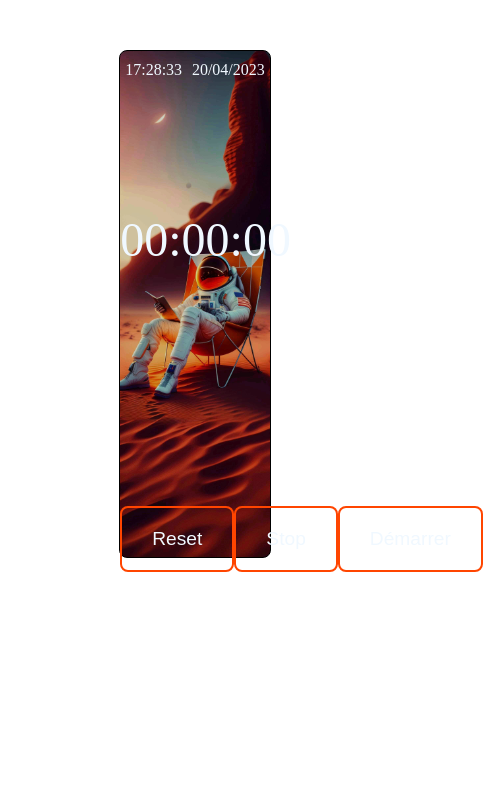
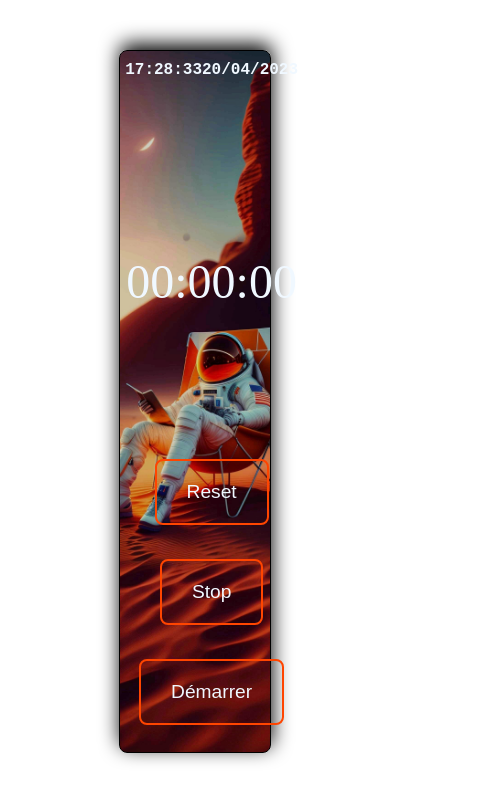
Before and after one commit to bibodev23/chronoJS, a website: page index.html in a window 390 px wide. Shown: the whole page, 483 px wide, since content can reach past the window. Drawn offline with Linux system fonts and the light colour scheme.

Commit message:
responsive wrap

```diff
--- a/index.html
+++ b/index.html
@@ -9,11 +9,13 @@
     <script src="/script.js" defer></script>
 </head>
 <body>
-    <div class="wrapper">
+    <div class="container">
         <header>
             <div id="horloge"></div>
             <div id="date"></div>
         </header>
+
+        <h1 id="h1"></h1>
 
         <div id="chrono">00:00:00</div>
         <div class="buttons">
--- /dev/null
+++ b/package.json
@@ -0,0 +1,5 @@
+{
+  "dependencies": {
+    "typewriter-effect": "^2.19.0"
+  }
+}
--- a/script.js
+++ b/script.js
@@ -1,3 +1,5 @@
+
+
 let chrono = document.getElementById("chrono")
 let resetBtn = document.getElementById("reset")
 let stopBtn = document.getElementById("stop")
@@ -98,4 +100,4 @@ let dates = () => {
     date.textContent = d.toLocaleDateString("fr");
     setTimeout(heure, 1000)
 }
-dates()
+dates();
--- a/style.css
+++ b/style.css
@@ -1,13 +1,15 @@
-.wrapper
+.container
 {
+    display: grid;
     border: 1px solid black;
     border-radius: 8px;
     width: 40%;
-    height: 60vh;
+    min-height: 50vh;
     margin: 50px auto;
     text-align: center;
     background: url(/media/astro.jpg) center/cover;
     color: aliceblue;
+    box-shadow: 1px -6px 20px black;
 }
 
 header
@@ -15,6 +17,8 @@ header
     display: flex;
     justify-content: space-between;
     margin: 10px 5px;
+    font-family: 'Courier New', Courier, monospace;
+    font-weight: 600;
 }
 #chrono, .buttons
 {
@@ -54,3 +58,9 @@ button:hover
 {
     background: orangered;
 }
+
+.buttons
+{
+    flex-wrap: wrap;
+    margin: 10px;
+}
```
Also changed, not shown: 1 other file.
